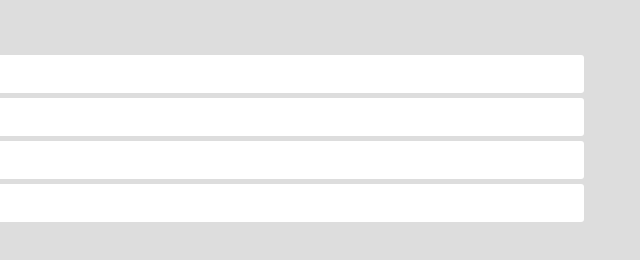
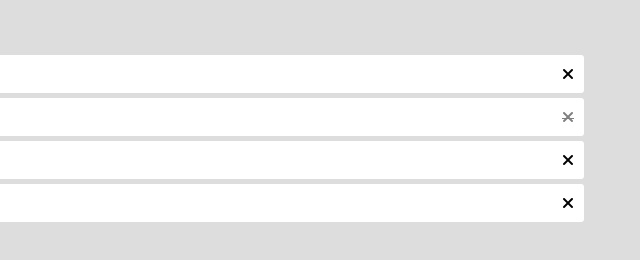
Before and after one commit to spellcry/vue-todolist, a plain HTML site: page index.html in a window 1280 px wide. Shown: the full height of the page, 640-1280 px from the left. Drawn offline with nearby package versions, Linux system fonts and the light colour scheme.

Commit message:
add milestone 2

```diff
--- a/css/style.css
+++ b/css/style.css
@@ -52,6 +52,8 @@ input {
 }
 
 .todo {
+    display: flex;
+    align-items: center;
     font-weight: bold;
     font-size: 1rem;
     padding: 8px 10px;
@@ -60,4 +62,8 @@ input {
     margin-bottom: 5px;
 }
 
+.todo i {
+    margin-left: auto;
+}
+
 /* #endregion Todo List */
--- a/index.html
+++ b/index.html
@@ -30,6 +30,7 @@
                 <ul class="todolist">
                     <li v-for="todo in todos" :class="[todo.done ? 'done' : '', classeTodo]">
                         {{ todo.text }}
+                        <i @click="toggleDoneOf(todo)" class="fas fa-xmark"></i>
                     </li>
                 </ul>
             </div>
--- a/js/scripts.js
+++ b/js/scripts.js
@@ -25,4 +25,9 @@ const app = new Vue({
         classeTodo: 'todo',
         newTodo: '',
     },
+    methods: {
+        toggleDoneOf(todo) {
+            todo.done = !todo.done;
+        },
+    }
 });
```
